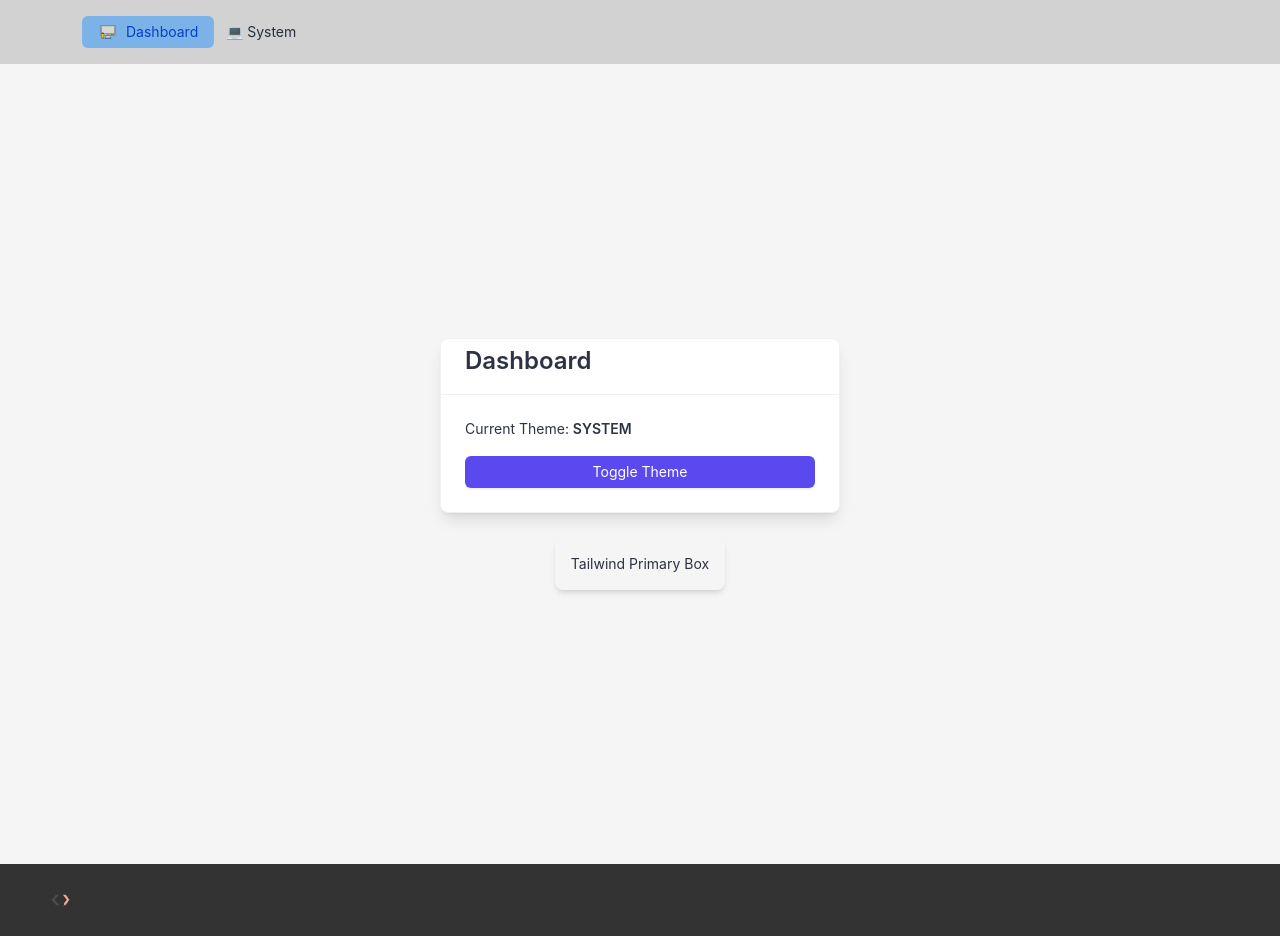
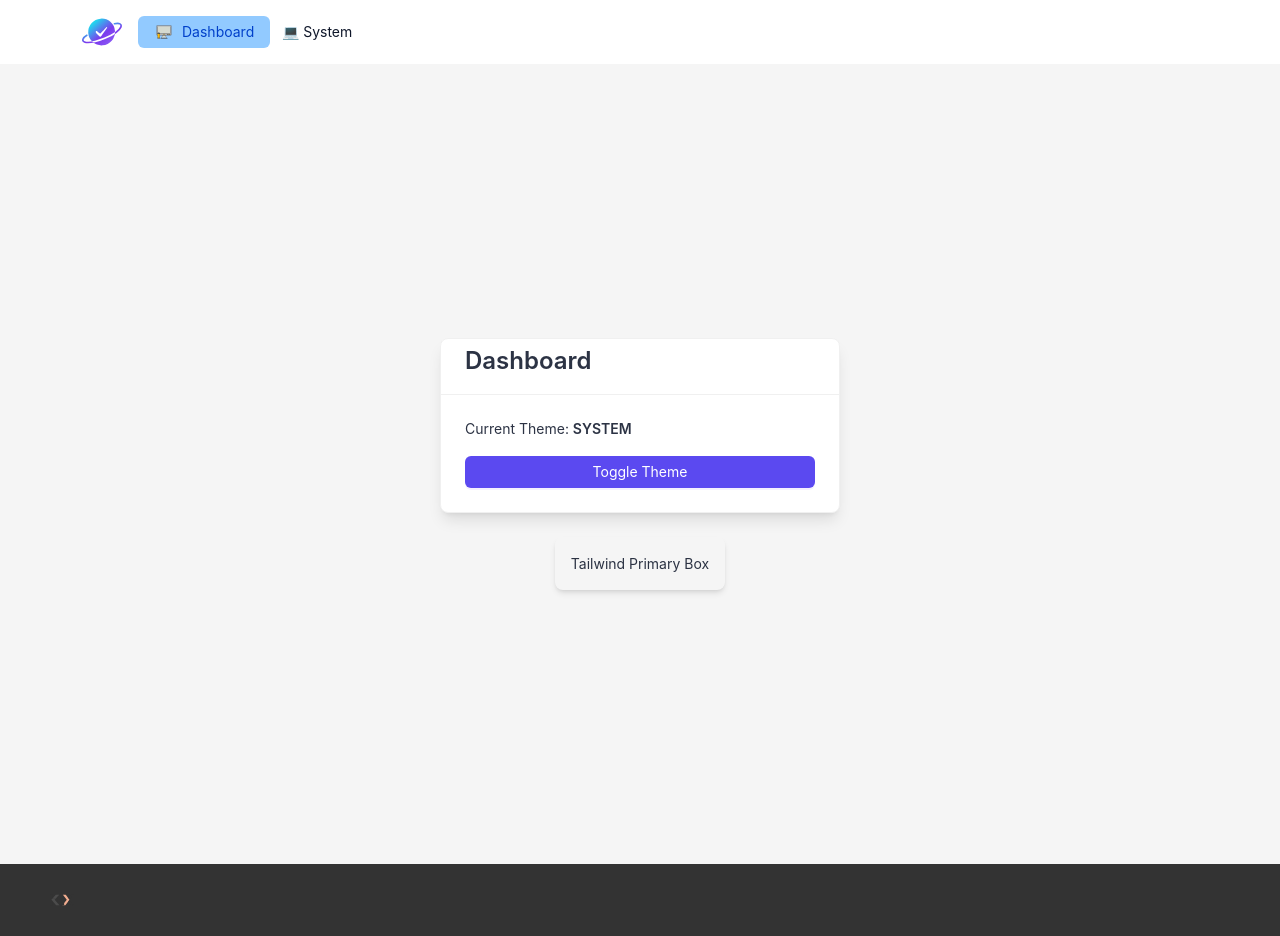
Before and after one commit to kaelexe/planet-client, a React (Vite) app: page / in a window 1280 px wide. Built offline with nearby package versions, Linux system fonts and the light colour scheme.

Commit message:
added logo

```diff
--- a/src/components/atoms/Icon.tsx
+++ b/src/components/atoms/Icon.tsx
@@ -1,5 +1,6 @@
 import React from "react";
 import Monitor from "../../assets/images/monitor.svg?react";
+import LogoMedium from "../../assets/images/planet_logo_m1.svg?react";
 import Klx from "../../assets/images/klx_main.svg?react";
 import Laptop from "../../assets/images/laptop.svg?react";
 import Moon from "../../assets/images/moon.svg?react";
@@ -11,6 +12,7 @@ const icons = {
   laptop: Laptop,
   moon: Moon,
   sun: Sun,
+  logoMedium: LogoMedium,
 };
 
 interface IconProps {
--- a/src/components/atoms/ThemeToggle.tsx
+++ b/src/components/atoms/ThemeToggle.tsx
@@ -1,6 +1,5 @@
 import React from "react";
 import { useTheme } from "../../store/hooks/useTheme";
-import type {} from "../../store/slices/settingsSlice";
 
 const ThemeToggle: React.FC = () => {
   const { theme, setThemeMode } = useTheme();
--- a/src/components/organisms/Navbar.tsx
+++ b/src/components/organisms/Navbar.tsx
@@ -1,6 +1,7 @@
 import React from "react";
 import NavItem from "../molecules/NavItem";
 import ThemeToggle from "../atoms/ThemeToggle";
+import Icon from "../atoms/Icon";
 
 export interface NavBarPagesProps {
   pageLabel: string;
@@ -21,6 +22,7 @@ const Navbar: React.FC<NavbarProps> = ({
   className,
 }) => (
   <nav className={`${className} mx-auto px-4 sm:px-6 lg:px-8`}>
+    <Icon name="logoMedium" size={40} className="mr-4" />
     {pages.map((page) => {
       return (
         <NavItem
--- a/src/store/theme/ThemeWrapper.tsx
+++ b/src/components/organisms/ThemeWrapper.tsx
@@ -1,7 +1,7 @@
 import React from "react";
 import { ConfigProvider } from "antd";
 import { useSelector } from "react-redux";
-import { type RootState } from "../store";
+import { type RootState } from "../../store/store";
 import { getAntdTheme } from "../../utils/getAntdTheme";
 
 interface ThemeWrapperProps {
--- a/src/components/templates/User.template.tsx
+++ b/src/components/templates/User.template.tsx
@@ -1,10 +1,11 @@
 import React from "react";
-import { Layout } from "antd";
+import { Layout, theme } from "antd";
 import Navbar, { type NavBarPagesProps } from "../organisms/Navbar";
 import Dashboard from "../pages/Dashboard";
 import Icon from "../atoms/Icon";
 
 const UserLayout: React.FC = () => {
+  const { token } = theme.useToken();
   const { Content, Header, Footer } = Layout;
   const [active, setActive] = React.useState("Dashboard");
 
@@ -21,7 +22,12 @@ const UserLayout: React.FC = () => {
 
   return (
     <Layout style={{ minHeight: "100vh" }}>
-      <Header style={{ background: "#b4b4b486" }}>
+      <Header
+        style={{
+          background: token.colorBgBase,
+          color: token.colorTextBase,
+        }}
+      >
         <Navbar
           className="flex items-center max-w-7xl min-h-full"
           active={active}
--- a/src/main.tsx
+++ b/src/main.tsx
@@ -1,5 +1,5 @@
 import React from "react";
-import { ThemeWrapper } from "./store/theme/ThemeWrapper";
+import { ThemeWrapper } from "./components/organisms/ThemeWrapper";
 import ReactDOM from "react-dom/client";
 import "./assets/styles/index.css";
 import App from "./App";
```
Also changed, not shown: src/assets/images/planet_logo_m1.svg (added).
